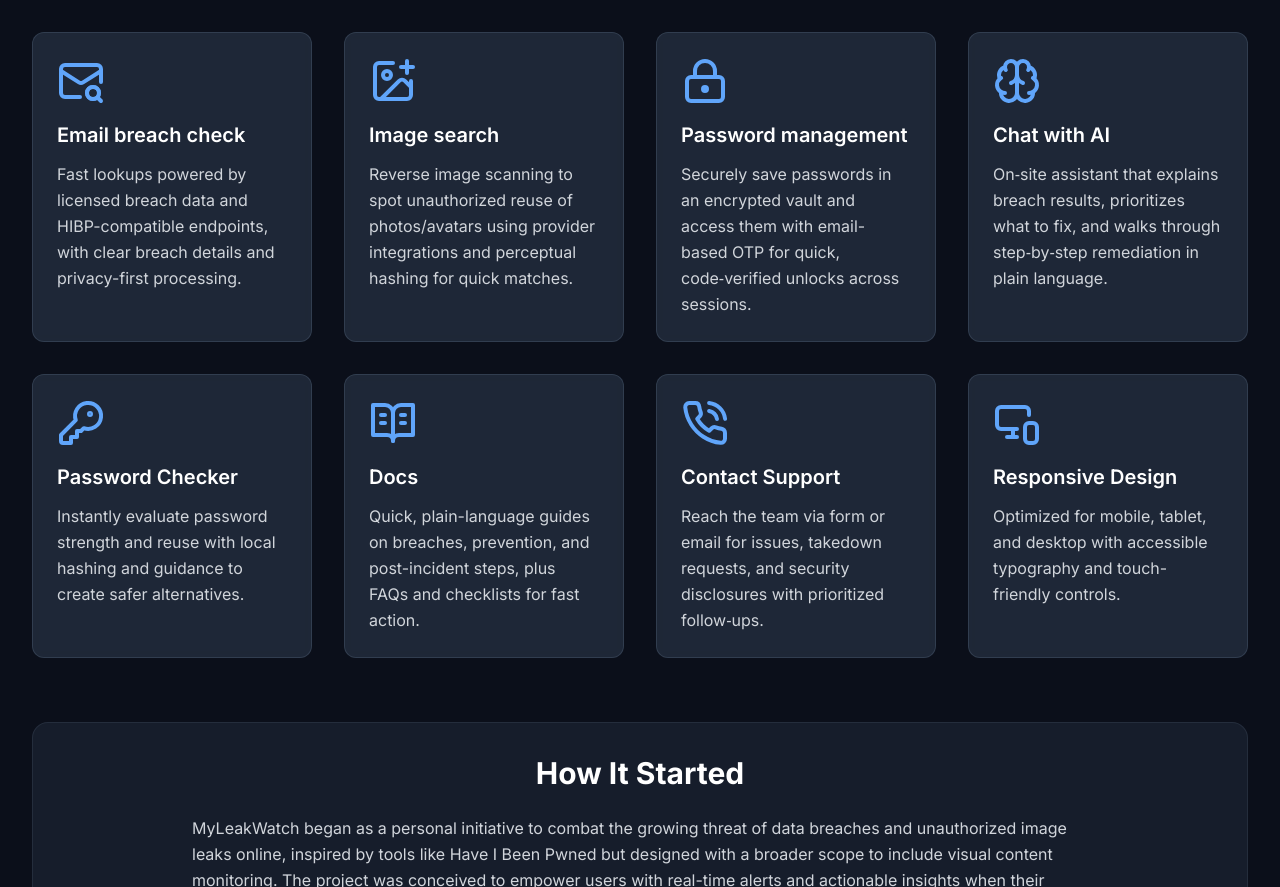
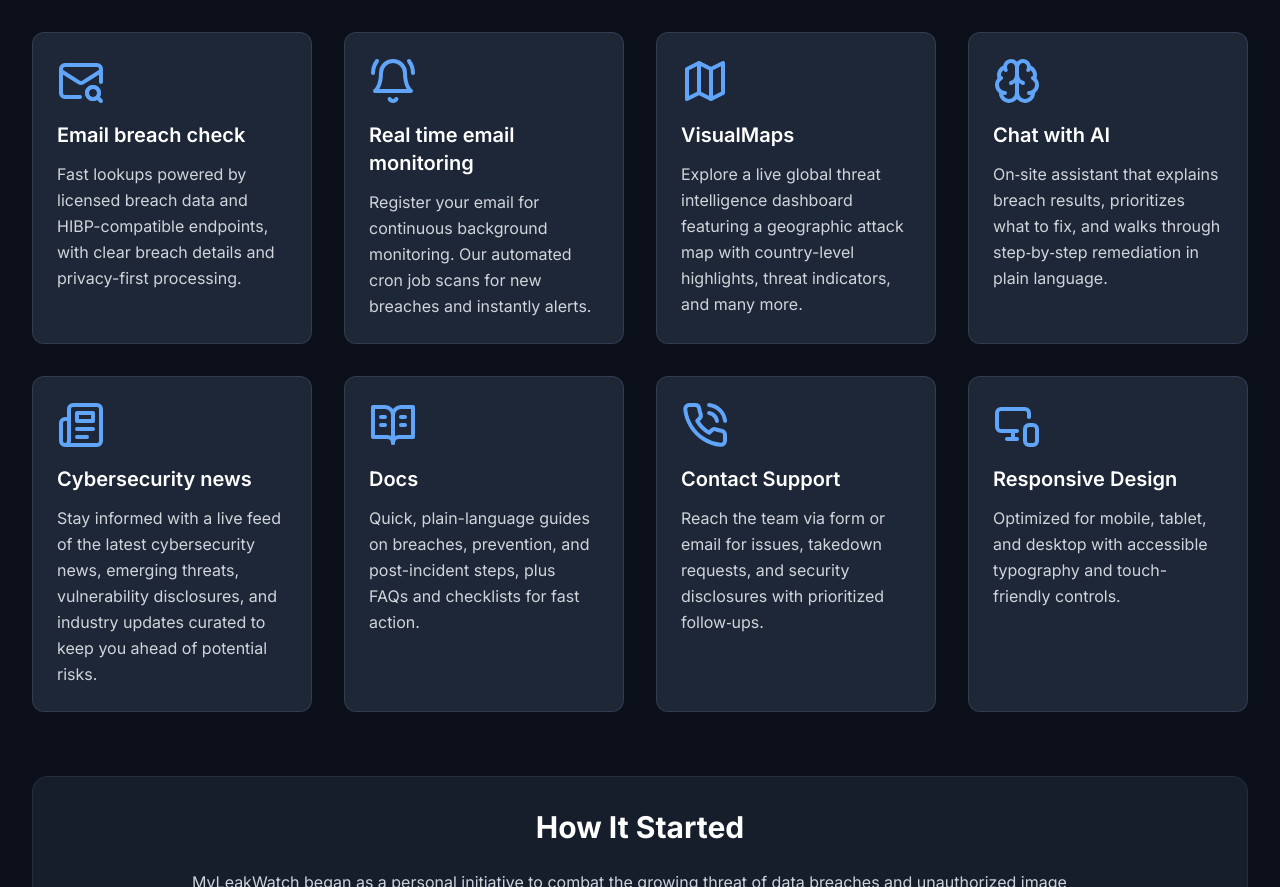
Before and after one commit to Virus2hell/MyLeakWatch, a React (Vite) app in the folder my-app/: page / in a window 1280 px wide. Shown: the part 2240-3127 px from the top of the page. Built offline with nearby package versions, Linux system fonts and the light colour scheme; no server answers.

Commit message:
updated about us

```diff
--- a/my-app/src/components/AboutUs.tsx
+++ b/my-app/src/components/AboutUs.tsx
@@ -1,5 +1,5 @@
 import React from 'react';
-import {LucideImagePlus, LucideLockKeyhole, Brain, LucideMailSearch, LucidePhoneCall, MonitorSmartphoneIcon, LucideKeyRound, LucideBookOpenText } from 'lucide-react';
+import {LucideMailSearch, LucideLockKeyhole, Brain, LucidePhoneCall, MonitorSmartphoneIcon, LucideBookOpenText, LucideMap, LucideBellRing, LucideNewspaper } from 'lucide-react';
 
 const AboutUs = () => {
   const features = [
@@ -9,14 +9,14 @@ const AboutUs = () => {
       description: 'Fast lookups powered by licensed breach data and HIBP-compatible endpoints, with clear breach details and privacy-first processing.'
     },
     {
-      icon: LucideImagePlus,
-      title: 'Image search',
-      description: 'Reverse image scanning to spot unauthorized reuse of photos/avatars using provider integrations and perceptual hashing for quick matches.'
+      icon: LucideBellRing,
+      title: 'Real time email monitoring',
+      description: 'Register your email for continuous background monitoring. Our automated cron job scans for new breaches and instantly alerts.'
     },
     {
-      icon: LucideLockKeyhole,
-      title: 'Password management',
-      description: 'Securely save passwords in an encrypted vault and access them with email-based OTP for quick, code‑verified unlocks across sessions.'
+      icon: LucideMap,
+      title: 'VisualMaps',
+      description: 'Explore a live global threat intelligence dashboard featuring a geographic attack map with country-level highlights, threat indicators, and many more.'
     },
     {
       icon: Brain,
@@ -24,9 +24,9 @@ const AboutUs = () => {
       description: 'On‑site assistant that explains breach results, prioritizes what to fix, and walks through step‑by‑step remediation in plain language.'
     },
     {
-      icon: LucideKeyRound,
-      title: 'Password Checker',
-      description: 'Instantly evaluate password strength and reuse with local hashing and guidance to create safer alternatives.'
+      icon: LucideNewspaper,
+      title: 'Cybersecurity news',
+      description: 'Stay informed with a live feed of the latest cybersecurity news, emerging threats, vulnerability disclosures, and industry updates curated to keep you ahead of potential risks.'
     },
     {
       icon: LucideBookOpenText,
```
